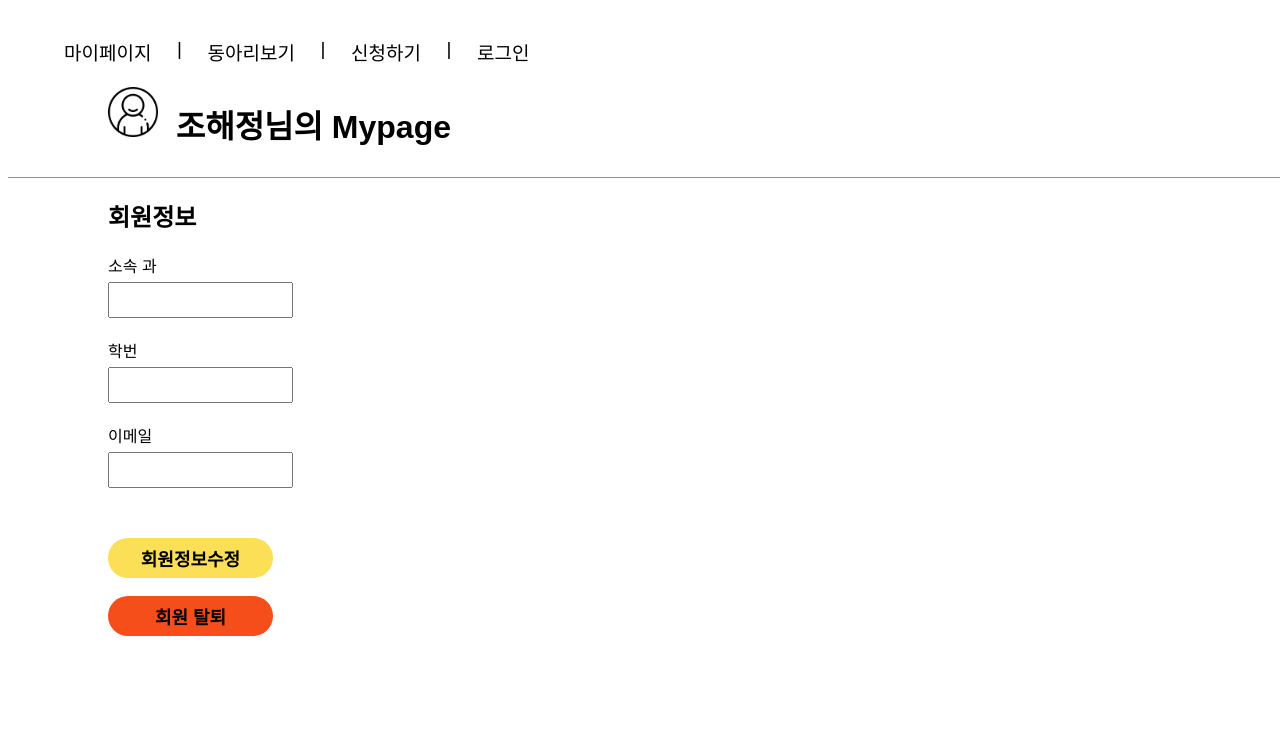
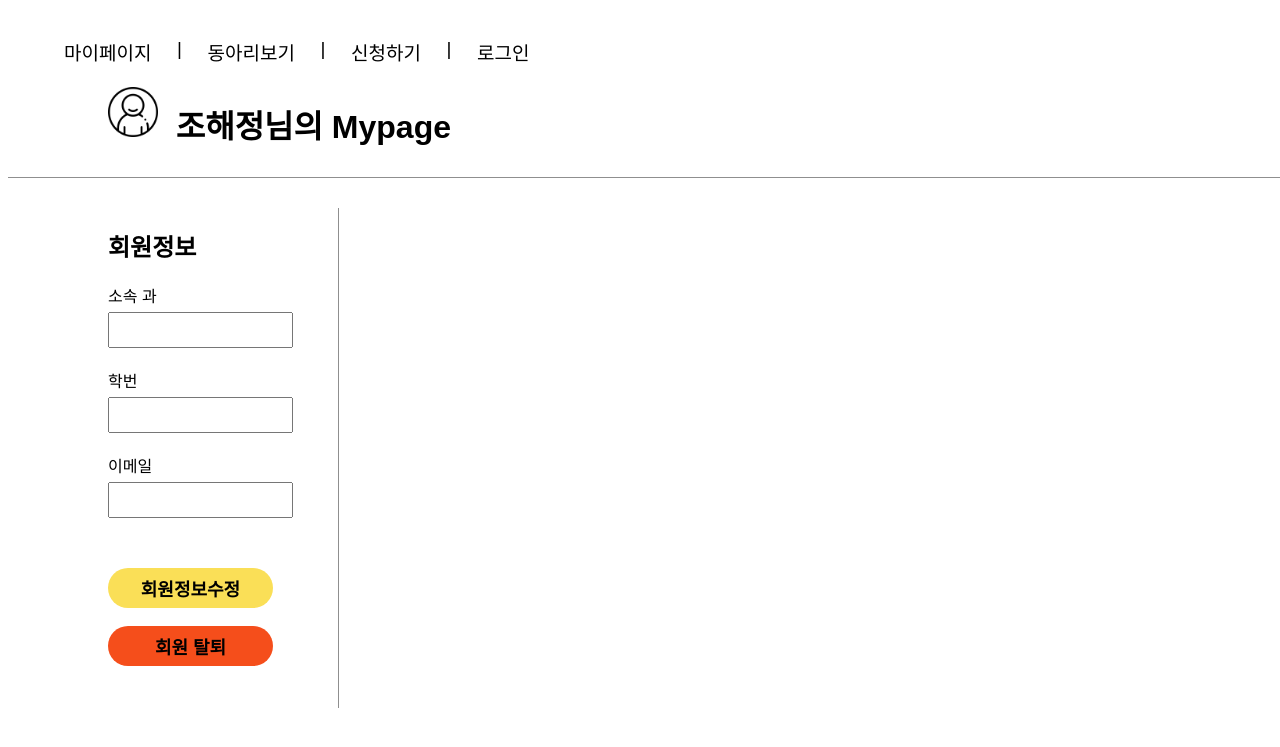
Before and after one commit to areyh817/Dong_s_chung, a PHP site: page /Mypage/main.html in a window 1280 px wide; the page is wider, and only the part inside the window is pictured. Shown: the top 747 px of that part. Run offline with PHP 8.4, Linux system fonts and the light colour scheme; some web fonts are replaced.

Commit message:
hr 세로, 메인-마이페이지 연결

```diff
--- a/Mypage/css/main.css
+++ b/Mypage/css/main.css
@@ -99,3 +99,13 @@ button:hover{
 .btn_info{
 	margin-top: 30px;
 }
+
+.part1{
+	float: left;
+}
+.height{
+	border:0;
+	margin-left: 330px;
+	width: 1px;
+	height: 500px;
+}
--- a/Mypage/main.html
+++ b/Mypage/main.html
@@ -50,8 +50,9 @@
     <hr>
 
     <!-- 회원정보 -->
+    <div class="part">
+    <div class="part1">
         <h2 class="info_title">회원정보</h2>
-
         <div class="member_info">
             소속 과 <br>
             <input type="text" name="major"><br>
@@ -65,7 +66,13 @@
                 <br><br>
                 <button class = "del_info">회원 탈퇴</button>
             </div>
+
         </div>
+
+    </div>
+    <hr class="height">
+</div>
+
 
 
 
--- a/index.html
+++ b/index.html
@@ -43,7 +43,7 @@
 
     <!--ul-->
     <div class="menu">
-        <a href=""><h3 id="mypage">마이페이지</h3></a>
+        <a href="Mypage/main.html"><h3 id="mypage">마이페이지</h3></a>
         <h3>|</h3>
         <a href="CA/main.html"><h3 id="lookup">동아리보기</h3></a>
         <h3>|</h3>
```
Lines whose indentation alone changed are shown as unchanged.
